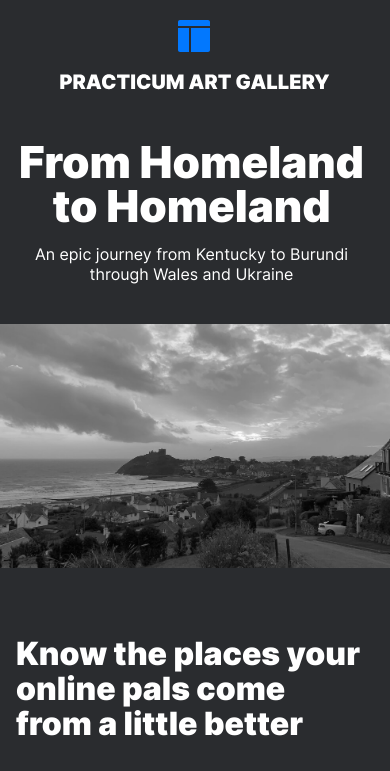
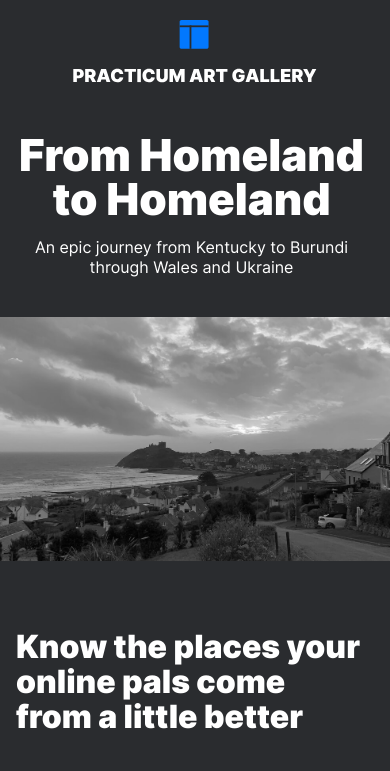
Before and after one commit to NatalieShamir/web_project_3, a plain HTML site: page index.html in a window 390 px wide. Shown: the top 771 px of the page. Drawn offline with Linux system fonts and the light colour scheme.

Commit message:
Add media query for header__logo selecor with max-width 600px

```diff
--- a/blocks/header.css
+++ b/blocks/header.css
@@ -15,3 +15,9 @@
     padding: 20px 0 50.15px 0;
   }
 }
+
+@media screen and (max-width: 600px) {
+  .header__logo {
+    max-width: 62.5%;
+  }
+}
```
